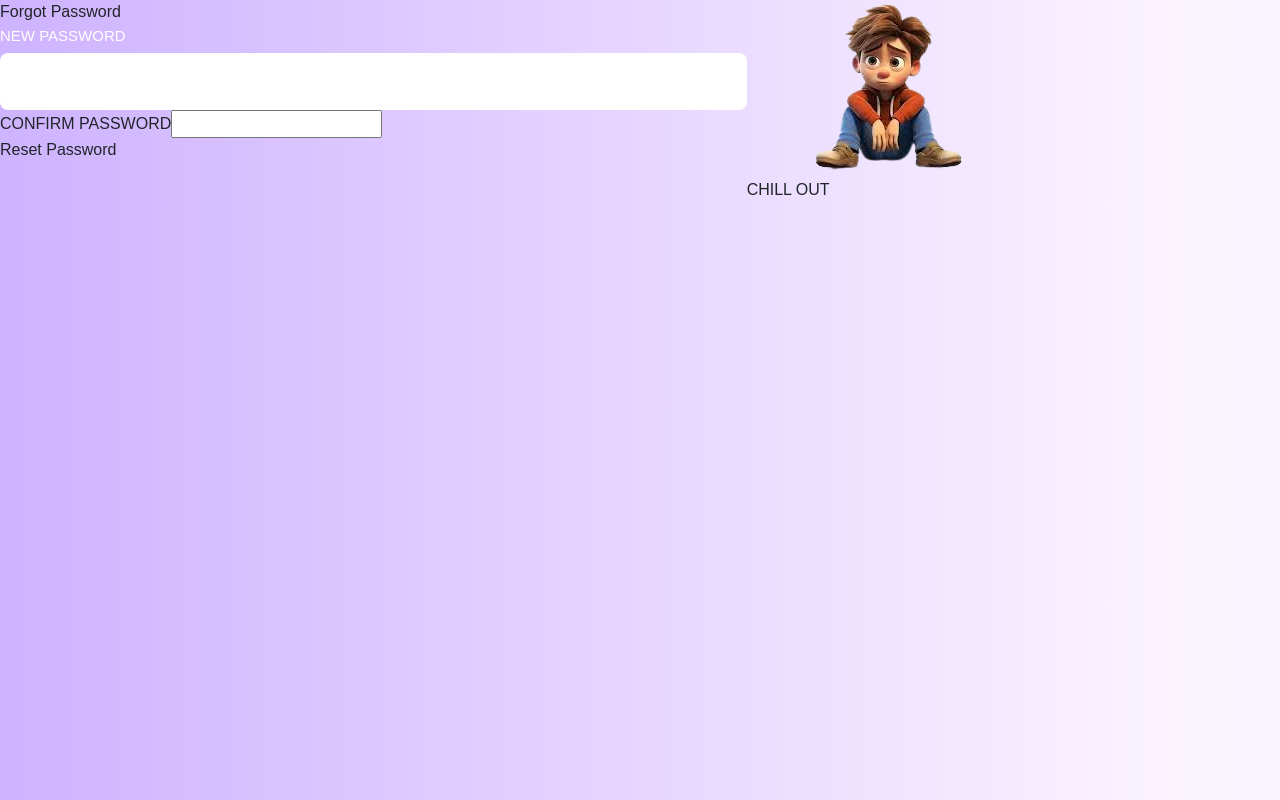
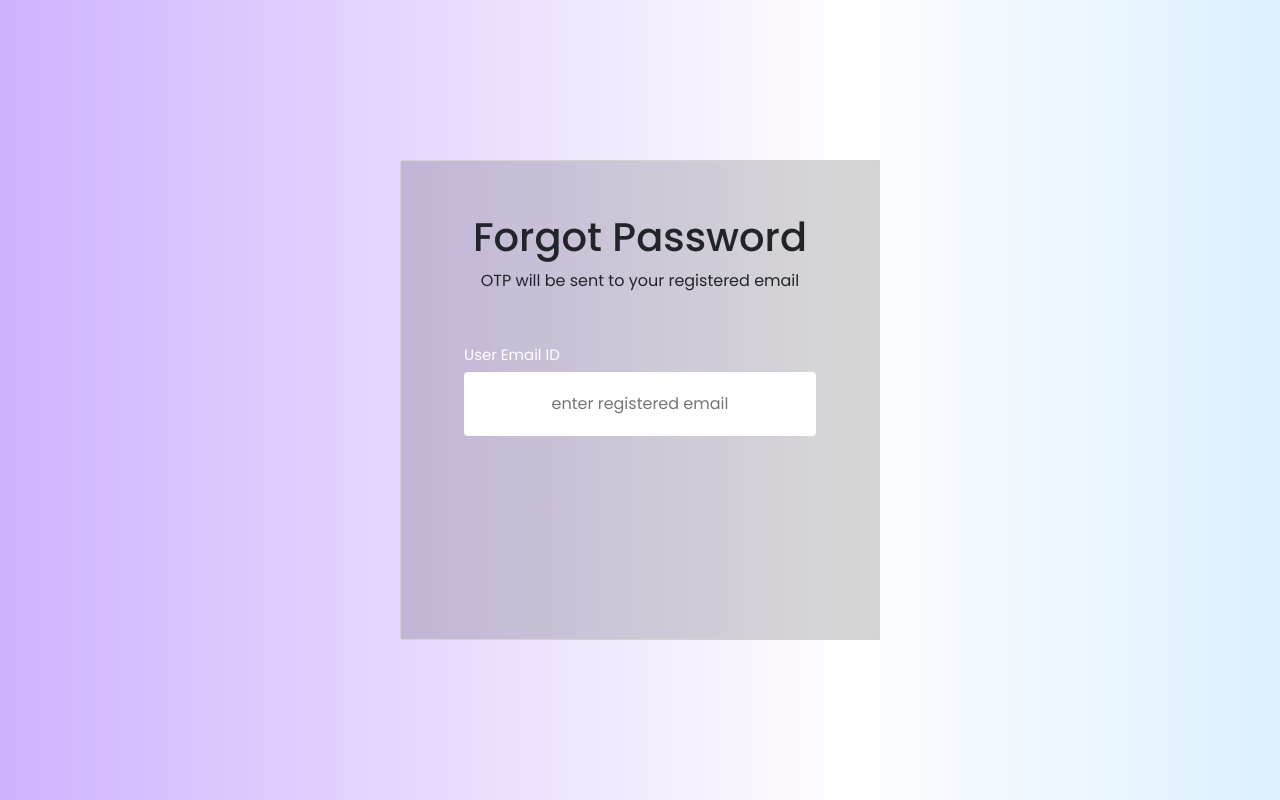
Before and after one commit to sirikisiva/Chillout_New, a React (Create React App) app in the folder Relaxapp/: page /ForgotPasswordScreen in a window 1280 px wide. Built offline with nearby package versions, Linux system fonts and the light colour scheme.

Commit message:
added forgot password screen

```diff
--- /dev/null
+++ b/Relaxapp/src/data.js
@@ -0,0 +1,6 @@
+export const data = [
+  { email: /^[a-zA-Z0-9._-]+@[a-zA-Z0-9.-]+\.[a-zA-Z]{2,4}$/},
+  { password: /^(?=.*\d)(?=.*[a-z])(?=.*[A-Z])(?=.*[a-zA-Z]).{8,}$/},
+  { phone: /^[0-9]{10}$/},
+  {otp:/^[0-9]{5}$/},
+];
--- a/Relaxapp/src/forgotpassword.css
+++ b/Relaxapp/src/forgotpassword.css
@@ -1,100 +1,111 @@
-body{
-    /* display: flex;
-    flex-direction: row; */
-    /* background: rgb(206, 179, 255); */
-    background: linear-gradient(
-      90deg,
-      rgba(206, 179, 255, 1) 0%,
-      rgba(251, 244, 255, 1) 92%,
-      rgba(248, 244, 255, 1) 100%
-    );
-    /* height: 100vh; */
+ .forgotPasswordScreen{
+    height: 100vh;
+    width: 100%;
+    display: flex;
+    justify-content: center;
+    align-items:center;
+    flex-wrap: wrap;
+}
+.error-message{
+    color: #EF4040;
+}
+.greeting{
+    position: relative;
+    left: 20%;
+    border: 1px solid #EF4040;
+    width: 35em;
 
-}
-.error{
-    color: red;
-}
+  }
+  .fpCard{
+    display: flex;
+    flex-direction: column;
+    align-items:center;
+    justify-content: space-evenly;
+    background-color: #00000028;
+    width: 30em;
+    height: 30em;
+    position: relative;
+    border:1px solid lightgray;
+    box-shadow:0 0.188em 1.550em egb(156,156,156);
+    padding-top: 20px;
+  }
+  .emailInputContainer{
+
+    display: flex;
+    flex-direction: column;
+    height: 7em;
+    /* border: 1px solid red; */
+  }
+  .fpInputStyle{
+    border: none;
+    background-color: rgb(255, 255, 255);
+    height: 4em;
+    width: 22em;
+    border-radius: 0.25em;
+    text-align: center;
+    padding: 2em;
 
 
 
 
+  }
+  .otpInputStyle{
+    background-color: rgb(255, 255, 255);
+    height: 4em;
+    width: 16em;
+    border: none;
+    border-radius: 0.25em;
+    text-align: center;
 
 
+  }
+  .fpSignInBtn {
+    height: 4em;
+    width: 22em;
+    border: none;
+    border-width: 1px 1px;
+    border-radius: 8px;
+    background-color: #7518a7;
+    color: white;
+
+    box-shadow: rgba(0, 0, 0, 0.15) 0px 15px 25px,
+      rgba(0, 0, 0, 0.05) 0px 5px 10px;
+  }
+  .otpBTN{
+    width: 6em;
+    height: 5em;
+    font-size: small;
+    border: none;
+    border: 1px solid #7518a7;
+    border-radius: 45px;
+    background-color: rgb(226, 226, 226);
+    /* color: rgb(55, 91, 250);   */
 
 
+  }
+  .otpInputContainer {
+    display: flex;
+    flex-direction: column;
+    height: 7em;
+    border: 1px solid red;
 
+  }
+  .otpBox{
+    display: flex;
+    flex-direction: row;
+    justify-content: space-between;
+  }
 
-
-
-
-
-
-
-
-
-
-
-
-
-
-
-/*
-
-.forgotText{
-    display: flex;
-    justify-content: center;
-    padding-top: 2.5rem;
-    font-weight: 600;
-    font-size: 32px;
-    color: #000;
-}
-.forgotBox{
-    position: relative;
-    height: 0px ;
-}
-.orangeBackground{
-    width: 180px;
-    height: 180px;
-    border-radius: 50%;
-    background-color: #FFA756;
-    padding-left: -4rem;
-    padding-top: 1.5rem;
-}
-.forgotFormBox{
-    background-color: #fff;
-    border-radius: 15px;
-    width: 70%;
-    padding:10px ;
-    position: relative;
-    z-index: 0;
-    bottom: 100px;
-    left: 10%;
-    padding-bottom: 25px;
-}
-.blueBackground{
-    width: 180px;
-    height: 180px;
-    border-radius: 50%;
-    background-color: #55E2E9;
-    position: relative;
-    left: 70%;
-    bottom: 200px;
-    z-index: -1;
-}
-.submit{
-    display: flex;
-    justify-content: center;
-    background-color: #FFA756;
-    color:#fff;
-    font-size: 18px;
-    padding: 12px;
-    width: 90%;
-    margin-top: 2rem;
-    border-radius: 20px;
-    margin-left: 1.2rem;
-    cursor: pointer;
-}
-.error{
-    color: red;
-}
- */
+  .titleBox{
+    /* border: 1px solid red; */
+    text-align: center;
+    height: 100px;
+  }
+  .inputsBox{
+    /* border: 1px solid red; */
+    height: auto;
+  }
+  .loginBtnBox{
+    /* border: 1px solid red; */
+    height: 120px;
+  }
--- a/Relaxapp/src/forgotpassword.jsx
+++ b/Relaxapp/src/forgotpassword.jsx
@@ -1,232 +1,209 @@
 import React, { useState } from "react";
 import "./forgotpassword.css";
-import "../src/signup.css"
+import { data } from "./data";
 
 const ForgotPasswordScreen = () => {
+  // const [password, setPassword] = useState("");
+  // const [confirmPassword, setConfirmPassword] = useState("");
+  // const [passwordError, setPasswordError] = useState("");
+  // const [confirmPasswordError, setConfirmPasswordError] = useState("");
 
-  const [password, setPassword] = useState("");
-  const [confirmPassword, setConfirmPassword] = useState("");
-  const [passwordError, setPasswordError] = useState("");
-  const [confirmPasswordError, setConfirmPasswordError] = useState("");
+  const [email, setEmail] = useState("");
+  const [otp, setOtp] = useState("");
+  const regex = data;
+  const [emailError, setEmailError] = useState({
+    errorActive: false,
+    errorMessage: "",
+  });
+  const [otpError, setOtpError] = useState({
+    errorActive: false,
+    errorMessage: "",
+  });
+  const [otpValue, setOtpValue] = useState({
+    get: false,
+    verify: false,
+  });
 
-  const validatePassword = () => {
-    if (!password) {
-      setPasswordError("Please enter a password");
-    } else if (password.length < 6) {
-      setPasswordError("Password must be at least 6 characters");
+  const handleOnEmailInputChange = (e) => {
+    setEmail(e.target.value);
+    console.log(email);
+  };
+  const handleOnOtpInputChange = (e) => {
+    setOtp(e.target.value);
+    console.log(otp);
+  };
+  const handleEmailInputOnBlur = () => {
+    if (email === "" || email === undefined || email === null) {
+      setEmailError({
+        ...emailError,
+        errorActive: true,
+        errorMessage: "Enter registered email ID",
+      });
+    } else if (email.match(regex[0].email)) {
+
+      setEmailError({
+        ...emailError,
+        errorActive: false,
+        errorMessage: "correctEmail",
+      });
+      console.log(`It's a Match ${emailError.errorMessage} ${emailError.errorActive}`);
     } else {
-      setPasswordError("");
+
+      setEmailError({
+        ...emailError,
+        errorActive: true,
+        errorMessage: "Please enter valid email ID",
+      });
+      console.log(`It's not a Matched ${emailError.errorMessage}  ${emailError.errorActive}`);
+    }
+  };
+  const handleOtpInputOnBlur = () => {
+    if (otp === "" || otp === undefined || otp === null) {
+      setOtpError({
+        ...otpError,
+        errorActive: true,
+        errorMessage: "Enter OTP sent to your email",
+      });
+      console.log(`Enter valid OTP ==>  ${otpError.errorMessage} ${regex[3].otp}`);
+
+    }
+    else if (otp.match(regex[3].otp)) {
+
+      setOtpError({
+        ...otpError,
+        errorActive: false,
+        errorMessage: "correctOTP",
+      });
+      console.log(`It's a Match ==> ${otpError.errorMessage} ${regex[3].otp}`);
+    } else {
+
+      setOtpError({
+        ...otpError,
+        errorActive: true,
+        errorMessage: "OTP should be 5 digits",
+      });
+      console.log(`It's not a Matched ==>  ${otpError.errorMessage} ${otpError.errorActive}`);
     }
   };
 
-  const validateConfirmPassword = () => {
-    if (!confirmPassword) {
-      setConfirmPasswordError("Please confirm your password");
-    } else if (confirmPassword !== password) {
-      setConfirmPasswordError("Passwords do not match");
-    } else {
-      setConfirmPasswordError("");
-    }
-  };
-
-  const handleSubmit = (e) => {
-    e.preventDefault();
-    validatePassword();
-    validateConfirmPassword();
-  };
 
 
-  const handleAnimationEnd = () => {
-    const chilloutText = document.querySelector(".chill-out-text");
-    chilloutText.style.display = "block";
+  const onClickGetOtp = () => {
+    setOtpValue({ ...otpValue, get: true });
   };
+const onClickVerifyOtp = () => {
+  console.log("OTP verified")
+}
+  // const validatePassword = () => {
+  //   if (!password) {
+  //     setPasswordError("Please enter a password");
+  //   } else if (password.length < 6) {
+  //     setPasswordError("Password must be at least 6 characters");
+  //   } else {
+  //     setPasswordError("");
+  //   }
+  // };
+
+  // const validateConfirmPassword = () => {
+  //   if (!confirmPassword) {
+  //     setConfirmPasswordError("Please confirm your password");
+  //   } else if (confirmPassword !=== password) {
+  //     setConfirmPasswordError("Passwords do not match");
+  //   } else {
+  //     setConfirmPasswordError("");
+  //   }
+  // };
+
+  // const handleSubmit = (e) => {
+  //   e.preventDefault();
+  //   validatePassword();
+  //   validateConfirmPassword();
+  // };
+
+  // const handleAnimationEnd = () => {
+  //   const chilloutText = document.querySelector(".chill-out-text");
+  //   chilloutText.style.display = "block";
+  // };
 
   return (
-    <div className="d-flex">
-      <div className="col-7">
-        <div className="forgotText">Forgot Password</div>
-        <div className="forgotBox">
-          <div className="orangeBackground"></div>
-          <div className="forgotFormBox">
-            <form onSubmit={handleSubmit}>
-              <div className="field">
-                <label className="inputLabel">NEW PASSWORD </label>
-                <input
-                  type="password"
-                  name="name"
-                  className="inputStyle"
-                  value={password}
-                  onChange={(e) => setPassword(e.target.value)}
-                  onBlur={validatePassword}
-                ></input>
-                   {passwordError && <div className="error">{passwordError}</div>}
-              </div>
-
-              <div className="field">
-                <label className="labelName">CONFIRM PASSWORD </label>
-                <input
-                  type="password"
-                  name="name"
-                  className="inputField"
-                  value={confirmPassword}
-                  onChange={(e) => setConfirmPassword(e.target.value)}
-                  onBlur={validateConfirmPassword}
-                ></input>
-                 {confirmPasswordError && (
-              <div className="error">{confirmPasswordError}</div>
-            )}
-              </div>
-
-              <div className="submit">Reset Password</div>
-            </form>
+    <div className="forgotPasswordScreen">
+      {emailError.errorMessage === "correctEmail" && otpValue.get === true ? (
+        <div className="fpCard">
+          <div className="titleBox">
+            <h1>Forgot Password</h1>
+            <p>If registered you'll receive OTP</p>
           </div>
-          <div className="blueBackground"></div>
+          <div className="inputsBox">
+            <div className="emailInputContainer">
+              <label className="inputLabel">OTP</label>
+              <input
+                type="number"
+                name="otp"
+                placeholder="enter OTP"
+                className="fpInputStyle"
+                value={otp}
+                onChange={handleOnOtpInputChange}
+                // onFocus={handleFocus}
+                onBlur={handleOtpInputOnBlur}
+              />
+              {otpError.errorActive === false &&
+              otpError.errorMessage === "correctOTP" ? (
+                <></>
+              ) : (
+                <div className="error-message">{otpError.errorMessage}</div>
+              )}
+            </div>
+          </div>
+          <div className="loginBtnBox">
+            <button
+              className="fpSignInBtn"
+              hidden={otpError.errorMessage === "correctOTP" ? false : true}
+              onClick={onClickVerifyOtp}
+            >
+              VERIFY
+            </button>
+          </div>
         </div>
-      </div>
-      <div className="col-5 animated-col">
-        <div className="cartoon-container" onAnimationEnd={handleAnimationEnd}>
-          <div className="img-div">
-            <img
-              className="cartoon-image"
-              src="sadcartoon-removebg-preview.png"
-              alt="Cartoon"
-            />
+      ) : (
+        <div className="fpCard">
+          <div className="titleBox">
+            <h1>Forgot Password</h1>
+            <p>OTP will be sent to your registered email</p>
           </div>
-          <div className="chill-out-text">CHILL OUT</div>
+          <div className="inputsBox">
+            <div className="emailInputContainer">
+              <label className="inputLabel">User Email ID</label>
+              <input
+                type="email"
+                name="email"
+                placeholder="enter registered email"
+                className="fpInputStyle"
+                value={email}
+                onChange={handleOnEmailInputChange}
+                // onFocus={handleFocus}
+                onBlur={handleEmailInputOnBlur}
+              />
+              {emailError.errorActive === false &&
+              emailError.errorMessage === "correctEmail" ? (
+                <></>
+              ) : (
+                <div className="error-message">{emailError.errorMessage}</div>
+              )}
+            </div>
+          </div>
+          <div className="loginBtnBox">
+            <button
+              className="fpSignInBtn"
+              hidden={emailError.errorMessage === "correctEmail" ? false : true}
+              onClick={onClickGetOtp}
+            >
+              GET OTP
+            </button>
+          </div>
         </div>
-      </div>
+      )}
     </div>
   );
 };
 
 export default ForgotPasswordScreen;
-
-
-
-
-
-
-
-
-
-
-
-
-
-
-
-
-
-
-
-
-
-
-
-
-
-
-
-
-
-// import React, { useState } from "react";
-// import "./forgotpassword.css";
-
-// const ForgotPasswordScreen = () => {
-
-//   const [password, setPassword] = useState("");
-//   const [confirmPassword, setConfirmPassword] = useState("");
-//   const [passwordError, setPasswordError] = useState("");
-//   const [confirmPasswordError, setConfirmPasswordError] = useState("");
-
-//   const validatePassword = () => {
-//     if (!password) {
-//       setPasswordError("Please enter a password");
-//     } else if (password.length < 6) {
-//       setPasswordError("Password must be at least 6 characters");
-//     } else {
-//       setPasswordError("");
-//     }
-//   };
-
-//   const validateConfirmPassword = () => {
-//     if (!confirmPassword) {
-//       setConfirmPasswordError("Please confirm your password");
-//     } else if (confirmPassword !== password) {
-//       setConfirmPasswordError("Passwords do not match");
-//     } else {
-//       setConfirmPasswordError("");
-//     }
-//   };
-
-//   const handleSubmit = (e) => {
-//     e.preventDefault();
-//     validatePassword();
-//     validateConfirmPassword();
-//   };
-
-
-//   const handleAnimationEnd = () => {
-//     const chilloutText = document.querySelector(".chill-out-text");
-//     chilloutText.style.display = "block";
-//   };
-
-//   return (
-//     <div className="d-flex">
-//       <div className="col-7">
-//         <div className="forgotText">Forgot Password</div>
-//         <div className="forgotBox">
-//           <div className="orangeBackground"></div>
-//           <div className="forgotFormBox">
-//             <form onSubmit={handleSubmit}>
-//               <div className="field">
-//                 <label className="labelName">NEW PASSWORD </label>
-//                 <input
-//                   type="password"
-//                   name="name"
-//                   className="inputField"
-//                   value={password}
-//                   onChange={(e) => setPassword(e.target.value)}
-//                   onBlur={validatePassword}
-//                 ></input>
-//                    {passwordError && <div className="error">{passwordError}</div>}
-//               </div>
-
-//               <div className="field">
-//                 <label className="labelName">CONFIRM PASSWORD </label>
-//                 <input
-//                   type="password"
-//                   name="name"
-//                   className="inputField"
-//                   value={confirmPassword}
-//                   onChange={(e) => setConfirmPassword(e.target.value)}
-//                   onBlur={validateConfirmPassword}
-//                 ></input>
-//                  {confirmPasswordError && (
-//               <div className="error">{confirmPasswordError}</div>
-//             )}
-//               </div>
-
-//               <div className="submit">Reset Password</div>
-//             </form>
-//           </div>
-//           <div className="blueBackground"></div>
-//         </div>
-//       </div>
-//       <div className="col-5 animated-col">
-//         <div className="cartoon-container" onAnimationEnd={handleAnimationEnd}>
-//           <div className="img-div">
-//             <img
-//               className="cartoon-image"
-//               src="sadcartoon-removebg-preview.png"
-//               alt="Cartoon"
-//             />
-//           </div>
-//           <div className="chill-out-text">CHILL OUT</div>
-//         </div>
-//       </div>
-//     </div>
-//   );
-// };
-
-// export default ForgotPasswordScreen;
--- a/Relaxapp/src/index.css
+++ b/Relaxapp/src/index.css
@@ -3,13 +3,15 @@ body {
   font-family:  "Poppins", sans-serif;
   -webkit-font-smoothing: antialiased;
   -moz-osx-font-smoothing: grayscale;
-  background: rgb(206, 179, 255);
+  /* background: rgb(206, 179, 255);
   background: linear-gradient(
     90deg,
     rgba(206, 179, 255, 1) 0%,
     rgba(251, 244, 255, 1) 92%,
     rgba(248, 244, 255, 1) 100%
-  );
+  ); */
+  background: rgb(206,179,255);
+background: linear-gradient(90deg, rgba(206,179,255,1) 0%, rgba(255,254,255,1) 66%, rgba(220,240,255,1) 100%);
 }
 
 code {
--- a/Relaxapp/src/logoscreen.jsx
+++ b/Relaxapp/src/logoscreen.jsx
@@ -13,7 +13,7 @@ const LogoScreen = () => {
     <div className="logoScreen">
       <div className="startLogo">
         <div className="logoWithName">
-          <img src="./logoWithName.png" alt="logo"  />
+          <img src="./chillogo.png" alt="logo"  />
         </div>
         <div className="startContent">
           <h1>Look through Chillout</h1>
```
Also changed, not shown: Relaxapp/public/index.html (+7 -0 lines), Relaxapp/src/features.css (+1 -7 lines), Relaxapp/src/loginscreen.css (+1 -7 lines), Relaxapp/src/logo.css (+1 -7 lines), Relaxapp/src/signup.css (+1 -7 lines).
